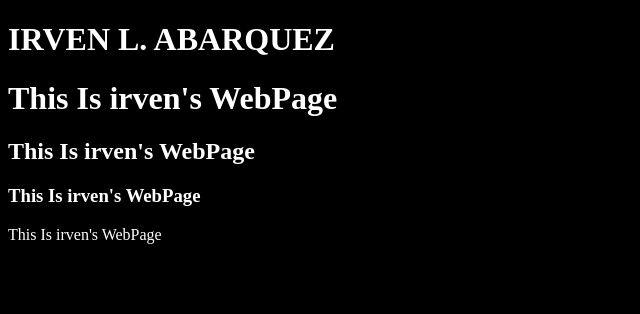
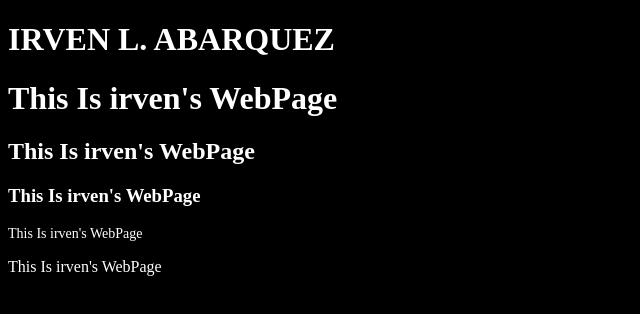
Before and after one commit to irvento/IT24, a plain HTML site: page index.html in a window 1280 px wide. Shown: the whole page, without its empty margins (0-640 px from the left). Drawn offline with Linux system fonts and the light colour scheme.

Commit message:
Update index.html

```diff
--- a/index.html
+++ b/index.html
@@ -10,6 +10,7 @@
     <h1 style="color: white;">This Is irven's WebPage</h1>
     <h2 style="color: white;">This Is irven's  WebPage</h2>
     <h3 style="color: white;">This Is irven's  WebPage</h3>
+    <p style="color: white; font-size: 14px;">This Is irven's  WebPage</p>
     <p style="color: white;">This Is irven's  WebPage</p>
 </body>
 </html>
```
